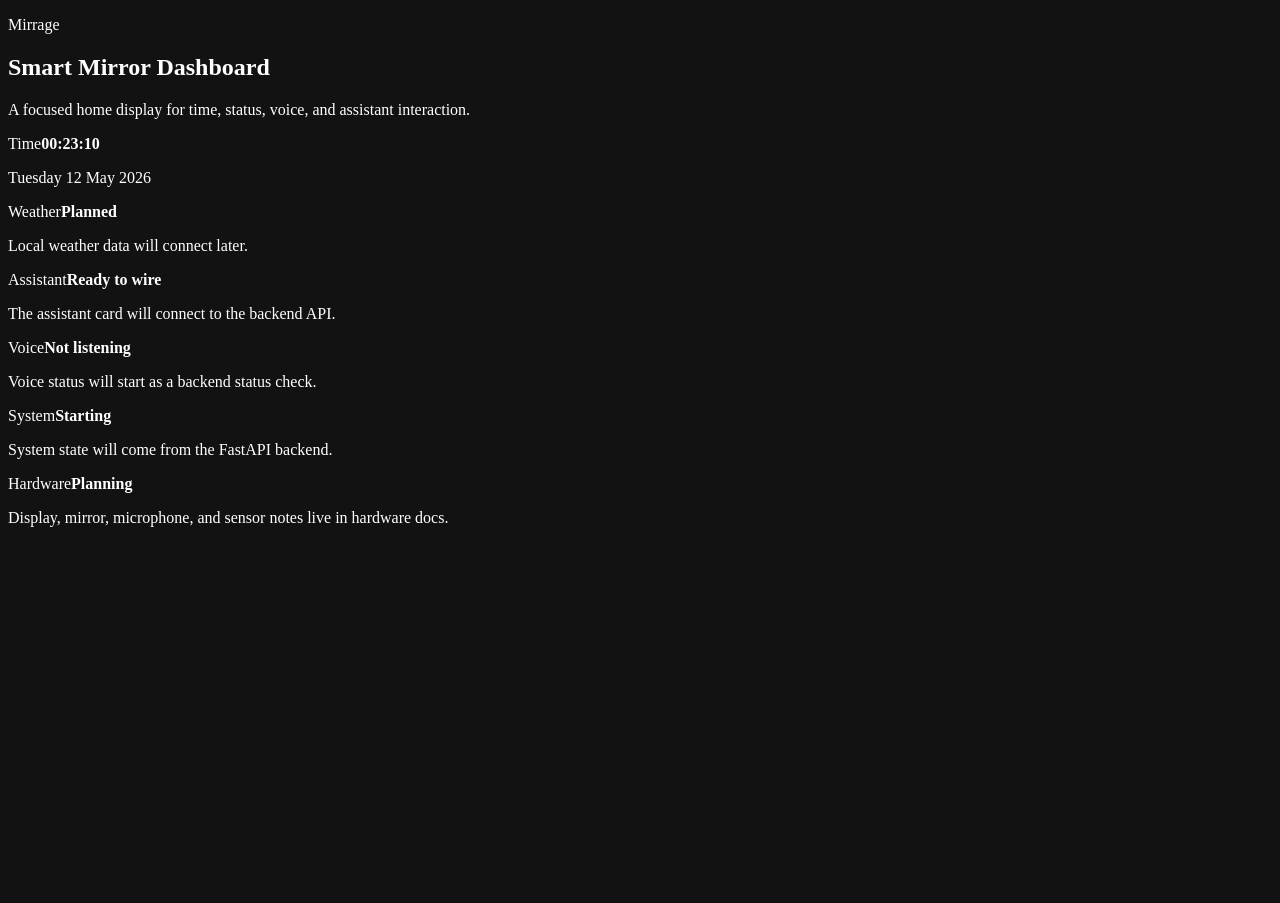
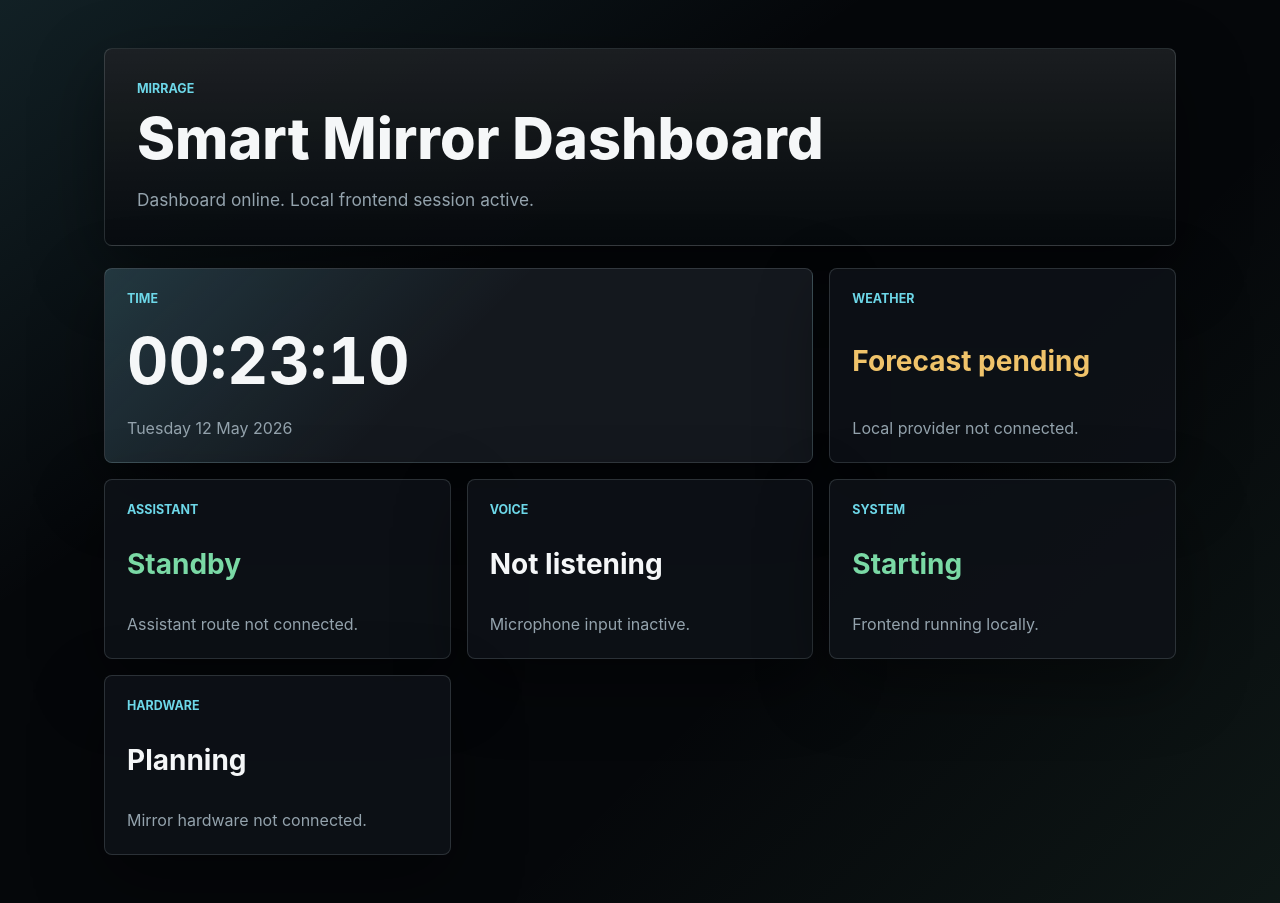
Before and after one commit to bawan-dev/Mirrage, a React (Vite) app in the folder frontend/: page / in a window 1280 px wide. Before the commit the page ends 800 px from the top, so only its background shows below. Built offline with nearby package versions, Linux system fonts and the light colour scheme.

Commit message:
Style smart mirror dashboard

```diff
--- a/frontend/src/App.jsx
+++ b/frontend/src/App.jsx
@@ -37,10 +37,7 @@ export default function App() {
       <section className="hero-panel" aria-labelledby="dashboard-title">
         <p className="eyebrow">Mirrage</p>
         <h1 id="dashboard-title">Smart Mirror Dashboard</h1>
-        <p>
-          A focused home display for time, status, voice, and assistant
-          interaction.
-        </p>
+        <p>Dashboard online. Local frontend session active.</p>
       </section>
 
       <section className="dashboard-grid" aria-label="Dashboard cards">
@@ -52,32 +49,32 @@ export default function App() {
 
         <article className="dashboard-card">
           <span>Weather</span>
-          <strong>Planned</strong>
-          <p>Local weather data will connect later.</p>
+          <strong>Forecast pending</strong>
+          <p>Local provider not connected.</p>
         </article>
 
         <article className="dashboard-card">
           <span>Assistant</span>
-          <strong>Ready to wire</strong>
-          <p>The assistant card will connect to the backend API.</p>
+          <strong>Standby</strong>
+          <p>Assistant route not connected.</p>
         </article>
 
         <article className="dashboard-card">
           <span>Voice</span>
           <strong>Not listening</strong>
-          <p>Voice status will start as a backend status check.</p>
+          <p>Microphone input inactive.</p>
         </article>
 
         <article className="dashboard-card">
           <span>System</span>
           <strong>Starting</strong>
-          <p>System state will come from the FastAPI backend.</p>
+          <p>Frontend running locally.</p>
         </article>
 
         <article className="dashboard-card">
           <span>Hardware</span>
           <strong>Planning</strong>
-          <p>Display, mirror, microphone, and sensor notes live in hardware docs.</p>
+          <p>Mirror hardware not connected.</p>
         </article>
       </section>
     </main>
--- a/frontend/src/styles.css
+++ b/frontend/src/styles.css
@@ -1,3 +1,193 @@
 :root {
   color-scheme: dark;
+  font-family:
+    Inter, ui-sans-serif, system-ui, -apple-system, BlinkMacSystemFont, "Segoe UI",
+    sans-serif;
+  background: #05070a;
+  color: #f5f7f8;
+  font-synthesis: none;
+  text-rendering: optimizeLegibility;
+  --page: #05070a;
+  --panel: rgba(15, 19, 24, 0.84);
+  --panel-strong: rgba(22, 27, 33, 0.92);
+  --line: rgba(203, 220, 226, 0.16);
+  --muted: #94a3ad;
+  --text: #f5f7f8;
+  --cyan: #6dd7e8;
+  --green: #7ad9a5;
+  --amber: #f0c36a;
+  --shadow: 0 24px 70px rgba(0, 0, 0, 0.42);
 }
+
+* {
+  box-sizing: border-box;
+}
+
+html {
+  min-width: 320px;
+  background: var(--page);
+}
+
+body {
+  margin: 0;
+  min-width: 320px;
+  min-height: 100vh;
+  background:
+    linear-gradient(145deg, rgba(109, 215, 232, 0.12), transparent 34%),
+    linear-gradient(315deg, rgba(122, 217, 165, 0.08), transparent 36%),
+    var(--page);
+}
+
+button,
+input,
+textarea,
+select {
+  font: inherit;
+}
+
+h1,
+p {
+  margin: 0;
+}
+
+.mirror-dashboard {
+  width: min(1120px, 100%);
+  min-height: 100vh;
+  margin: 0 auto;
+  padding: 48px 24px;
+  display: grid;
+  grid-template-columns: 1fr;
+  align-content: center;
+  gap: 22px;
+}
+
+.hero-panel {
+  border: 1px solid var(--line);
+  border-radius: 8px;
+  background:
+    linear-gradient(180deg, rgba(255, 255, 255, 0.08), transparent),
+    rgba(8, 11, 15, 0.82);
+  box-shadow: var(--shadow);
+  padding: 32px;
+}
+
+.eyebrow,
+.dashboard-card span {
+  color: var(--cyan);
+  font-size: 0.78rem;
+  font-weight: 700;
+  letter-spacing: 0;
+  text-transform: uppercase;
+}
+
+.hero-panel h1 {
+  margin-top: 14px;
+  font-size: 3.6rem;
+  line-height: 1;
+  font-weight: 760;
+}
+
+.hero-panel p:last-child {
+  max-width: 680px;
+  margin-top: 18px;
+  color: var(--muted);
+  font-size: 1.08rem;
+  line-height: 1.6;
+}
+
+.dashboard-grid {
+  display: grid;
+  grid-template-columns: repeat(3, minmax(0, 1fr));
+  gap: 16px;
+}
+
+.dashboard-card {
+  min-height: 180px;
+  border: 1px solid var(--line);
+  border-radius: 8px;
+  background: var(--panel);
+  box-shadow: var(--shadow);
+  padding: 22px;
+  display: flex;
+  flex-direction: column;
+  justify-content: space-between;
+  gap: 20px;
+}
+
+.dashboard-card strong {
+  display: block;
+  color: var(--text);
+  font-size: 1.75rem;
+  line-height: 1.1;
+  font-weight: 720;
+}
+
+.dashboard-card p {
+  color: var(--muted);
+  line-height: 1.45;
+}
+
+.dashboard-card:first-child {
+  grid-column: span 2;
+  background:
+    linear-gradient(135deg, rgba(109, 215, 232, 0.16), transparent 48%),
+    var(--panel-strong);
+}
+
+.dashboard-card:first-child strong {
+  font-size: 4rem;
+  font-variant-numeric: tabular-nums;
+  min-width: 9ch;
+}
+
+.dashboard-card:nth-child(2) strong {
+  color: var(--amber);
+}
+
+.dashboard-card:nth-child(3) strong,
+.dashboard-card:nth-child(5) strong {
+  color: var(--green);
+}
+
+@media (max-width: 820px) {
+  .mirror-dashboard {
+    padding: 28px 16px;
+    align-content: start;
+  }
+
+  .hero-panel {
+    padding: 24px;
+  }
+
+  .hero-panel h1 {
+    font-size: 2.45rem;
+  }
+
+  .dashboard-grid {
+    grid-template-columns: 1fr;
+  }
+
+  .dashboard-card:first-child {
+    grid-column: auto;
+  }
+
+  .dashboard-card:first-child strong {
+    font-size: 3rem;
+  }
+}
+
+@media (max-width: 460px) {
+  .hero-panel h1 {
+    font-size: 2rem;
+  }
+
+  .dashboard-card {
+    min-height: 150px;
+    padding: 18px;
+  }
+
+  .dashboard-card strong,
+  .dashboard-card:first-child strong {
+    font-size: 1.65rem;
+  }
+}
```
Also changed, not shown: 1 other file (tests, documents, lock files or other folders).
